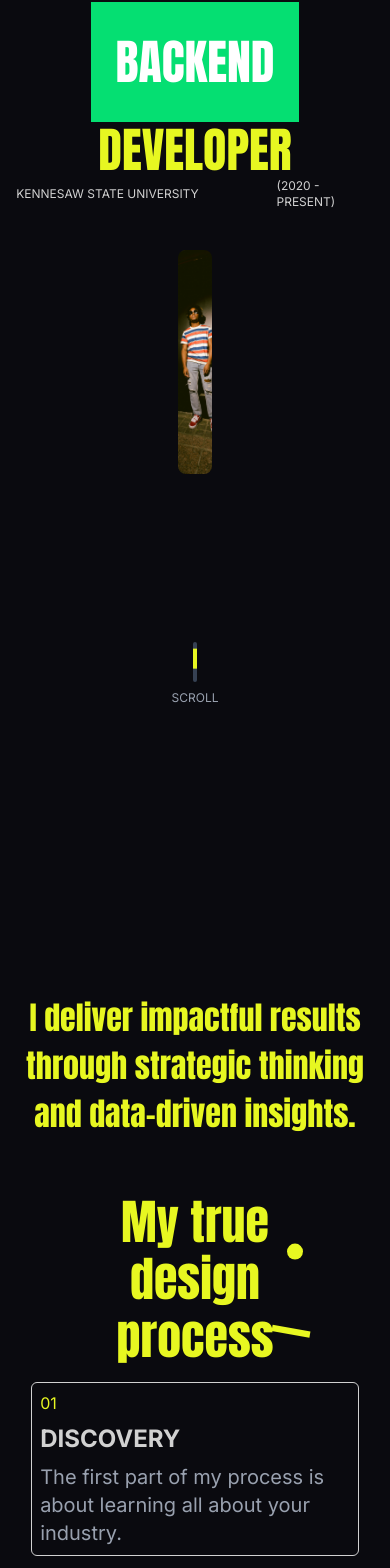
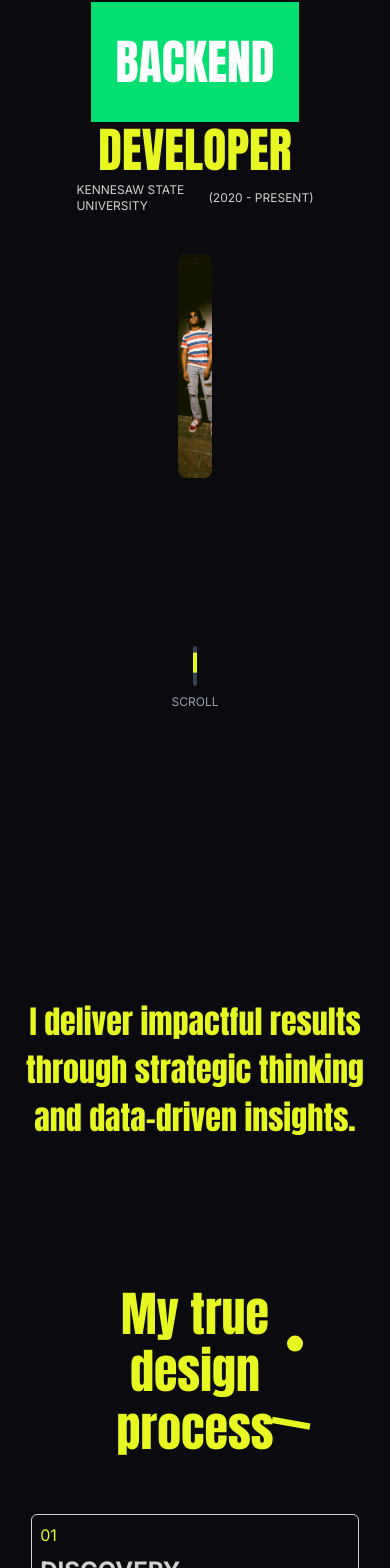
Before and after one commit to dekema9924/devwithdaniel, a React (Vite) app: page / in a window 390 px wide. Shown: the part 254-1822 px from the top of the page. Built offline with nearby package versions, Linux system fonts and the light colour scheme.

Commit message:
react router

```diff
--- a/src/pages/home/Hero.tsx
+++ b/src/pages/home/Hero.tsx
@@ -70,8 +70,8 @@ function Hero() {
                         <h1 className='md:text-[5em] text-[3em] text-center line-clamp-3 md:leading-25 leading-14'>DEVELOPER </h1>
 
                     </div>
-                    <div className='text-xs md:w-80 m-auto gap-4 flex items-center justify-between'>
-                        <p className='w-66'>KENNESAW STATE UNIVERSITY </p>
+                    <div className='text-xs md:w-80 m-auto md:gap-4 flex items-center md:justify-between justify-center mt-1'>
+                        <p className=' w-33'>KENNESAW STATE UNIVERSITY </p>
                         <p>(2020 - PRESENT)</p>
                     </div>
                 </motion.div>
@@ -80,7 +80,7 @@ function Hero() {
 
                         animate={{
                             width: isInView ? 34 : '100%',
-                            height: isInView ? 224 : 756,
+                            height: isInView ? 224 : 606,
                             marginBottom: isInView ? 0 : 44,
                             translateY: isInView ? 0 : 144,
 
--- a/src/pages/home/Process.tsx
+++ b/src/pages/home/Process.tsx
@@ -10,7 +10,7 @@ function Process() {
                     initial={{ opacity: 0 }}
                     whileInView={{ opacity: 1, scale: 1.6 }}
                     viewport={{ amount: 0.5 }}
-                    className='text-3xl relative md:text-[3em] md:line-clamp-2 md:mt-44 mt-22 text-center w-44 md:w-96
+                    className='text-3xl relative md:text-[3em] md:line-clamp-2 md:mt-44 mt-44 text-center w-44 md:w-96
                     before:content-[""] before:border-2 before:w-6 before:rotate-10 before:right-4 before:h-1 before:absolute before:bottom-5
                     '>My true design process
                 </motion.h1>
@@ -19,7 +19,7 @@ function Process() {
                     transition={{ duration: 1, ease: easeInOut, repeat: Infinity }}
                     className='light-yellow  h-4 w-4 block rounded-full relative bottom-25 md:-right-65 -right-25'></motion.span>
 
-                <div className='md:grid md:grid-cols-2 gap-8 md:m-auto flex flex-col w-11/12 '>
+                <div className='md:grid md:grid-cols-2 gap-8 md:m-auto mt-10 md:mt-22  flex flex-col w-11/12 '>
 
                     {/* //cards */}
                     <motion.div
```
